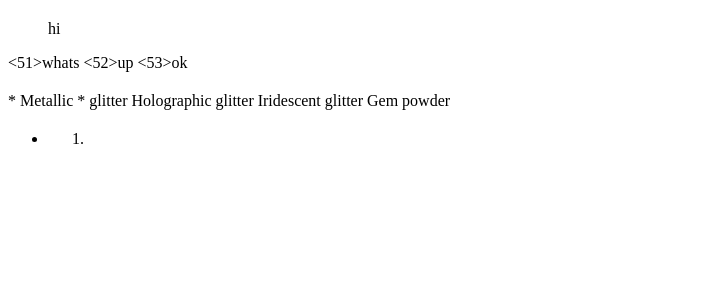
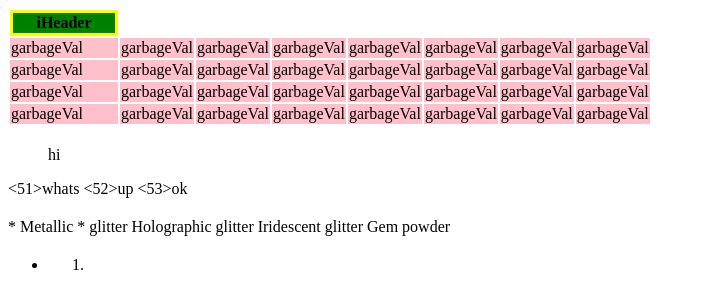
Before and after one commit to Jenziiy/code-draft, a plain HTML site: page index.html in a window 1280 px wide. Shown: the whole page, without its empty margins (0-704 px from the left). Drawn offline with Linux system fonts and the light colour scheme.

Commit message:
Update test

```diff
--- a/index.html
+++ b/index.html
@@ -4,9 +4,55 @@
   <meta charset="UTF-8">
   <meta http-equiv="X-UA-Compatible" content="IE=edge">
   <meta name="viewport" content="width=device-width, initial-scale=1.0">
+  <link rel="stylesheet" href="styles.css">
   <title>Draft of code</title>
 </head>
 <body class="whaa">
+<table>
+  <tr>
+    <th>iHeader</th>
+    <tr>
+      <td>garbageVal</td>
+      <td>garbageVal</td>
+      <td>garbageVal</td>
+      <td>garbageVal</td>
+      <td>garbageVal</td>
+      <td>garbageVal</td>
+      <td>garbageVal</td>
+      <td>garbageVal</td>
+    </tr>
+    <tr>
+      <td>garbageVal</td>
+      <td>garbageVal</td>
+      <td>garbageVal</td>
+      <td>garbageVal</td>
+      <td>garbageVal</td>
+      <td>garbageVal</td>
+      <td>garbageVal</td>
+      <td>garbageVal</td>
+    </tr>
+    <tr>
+      <td>garbageVal</td>
+      <td>garbageVal</td>
+      <td>garbageVal</td>
+      <td>garbageVal</td>
+      <td>garbageVal</td>
+      <td>garbageVal</td>
+      <td>garbageVal</td>
+      <td>garbageVal</td>
+    </tr>
+    <tr>
+      <td>garbageVal</td>
+      <td>garbageVal</td>
+      <td>garbageVal</td>
+      <td>garbageVal</td>
+      <td>garbageVal</td>
+      <td>garbageVal</td>
+      <td>garbageVal</td>
+      <td>garbageVal</td>
+    </tr>
+  </tr>
+</table>
   <section class="top-layer-1">
     <h1></h1>
     <p></p>
--- a/styles.css
+++ b/styles.css
@@ -1,3 +1,17 @@
-hi {
-  background-color: pink;
+
+table {
 }
+
+th {
+  background-color: green;
+  border:solid yellow;
+  width: 100px;
+}
+
+tr{
+  background-color: blue;
+}
+
+td{
+  background: pink;
+}
```
